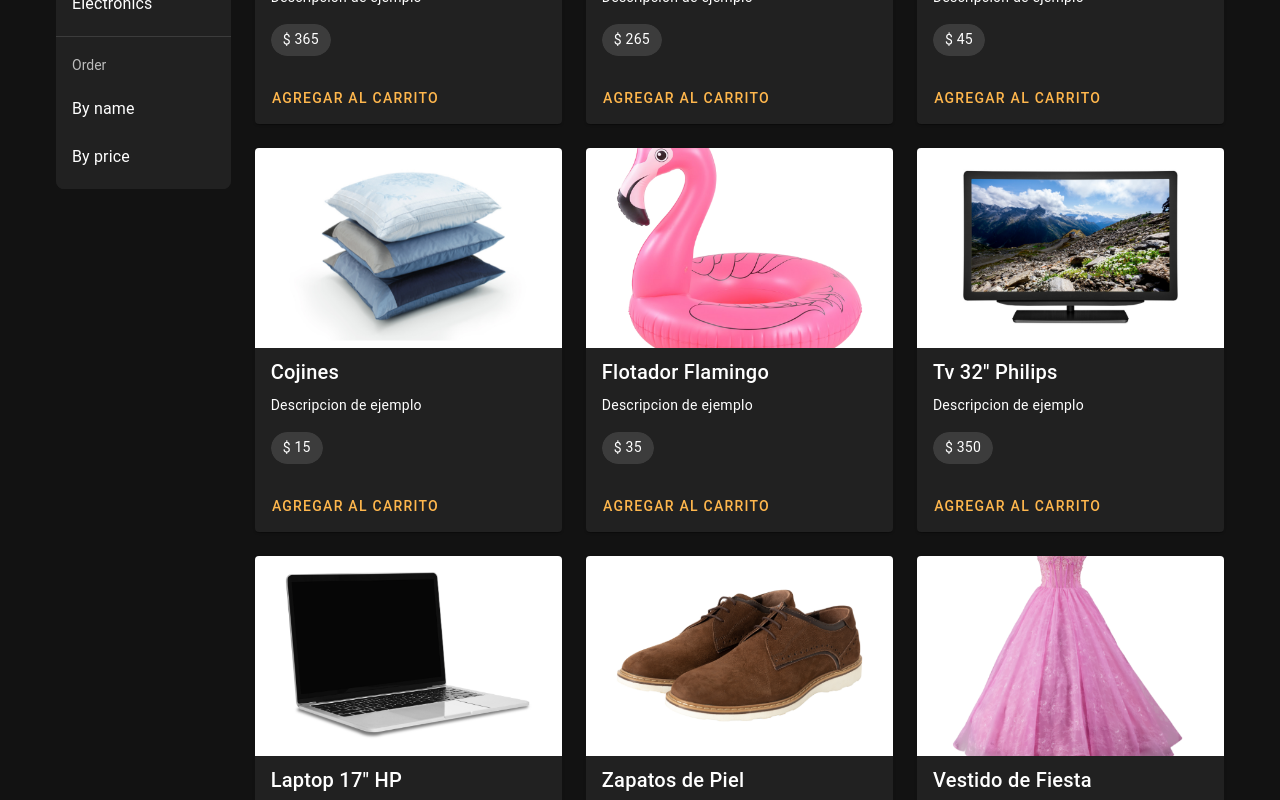
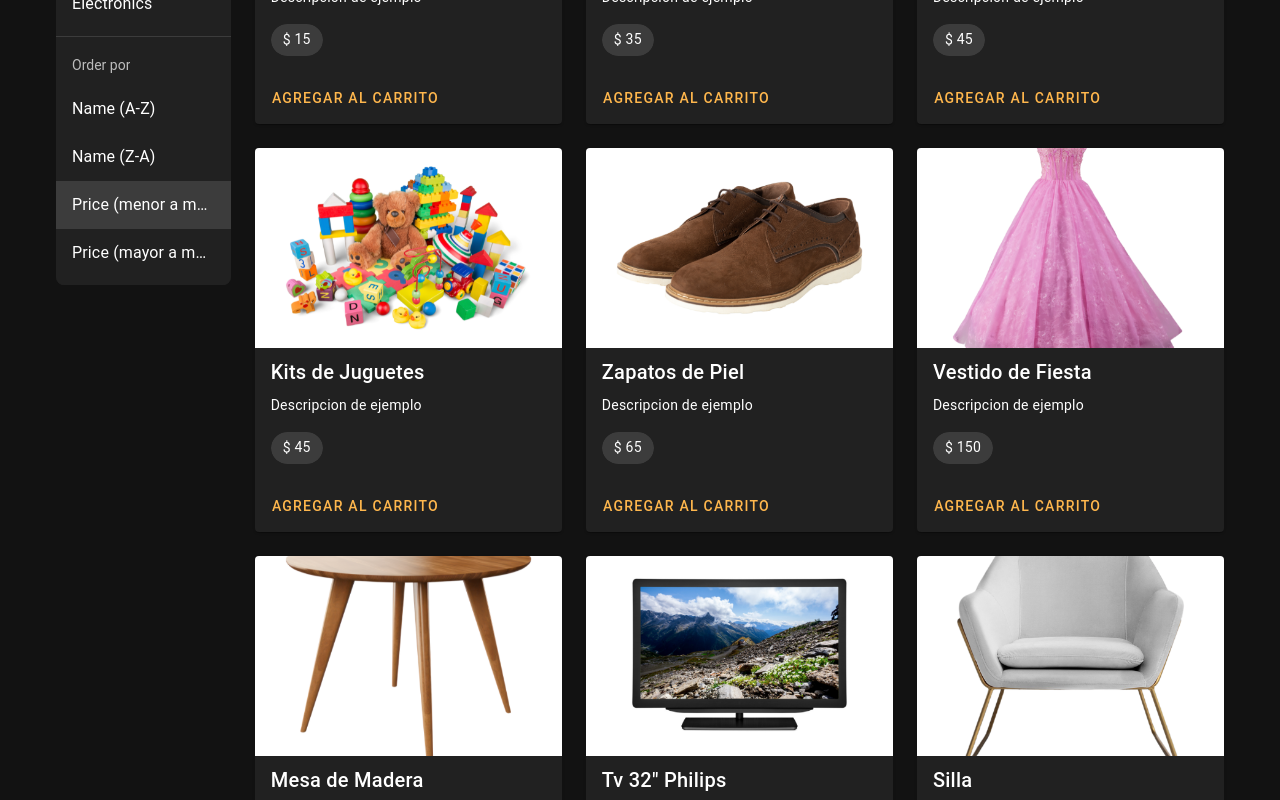
Before and after one commit to yanethirv/vue3-ecommerce, a Vue app: page / in a window 1280 px wide. Shown: the part 340-1140 px from the top of the page. Built offline with nearby package versions, Linux system fonts and the light colour scheme.

Commit message:
Ordenar de mayor a menor precio, orden alfabetico de los productos

```diff
--- a/src/components/left/OrderOptions.vue
+++ b/src/components/left/OrderOptions.vue
@@ -5,7 +5,10 @@ import { useProductsStore } from '@/stores/products';
 
 export default {
     methods: {
-        ...mapActions(useProductsStore, ['orderByName', 'orderByPrice'])
+        ...mapActions(useProductsStore, [
+            'orderByName', 'orderByNameDesc',
+            'orderByPrice', 'orderByPriceDesc'
+        ]),
     },
     computed: {
         ...mapState(useProductsStore, ['orderBy'])
@@ -13,19 +16,34 @@ export default {
 }
 </script>
 <template>
-    <v-list-subheader>Order</v-list-subheader>
+    <v-list-subheader>Order por</v-list-subheader>
     <v-list-item
         link
         @click="orderByName" :active="orderBy === 'name'">
         <v-list-item-title>
-            By name
+            Name (A-Z)
+        </v-list-item-title>
+    </v-list-item>
+    <v-list-item
+        link
+        @click="orderByNameDesc" :active="orderBy === 'nameDesc'">
+        <v-list-item-title>
+            Name (Z-A)
         </v-list-item-title>
     </v-list-item>
     <v-list-item
         link
         @click="orderByPrice" :active="orderBy === 'price'">
         <v-list-item-title>
-            By price
+            Price (menor a mayor)
         </v-list-item-title>
     </v-list-item>
+    <v-list-item
+        link
+        @click="orderByPriceDesc" :active="orderBy === 'priceDesc'">
+        <v-list-item-title>
+            Price (mayor a menor)
+        </v-list-item-title>
+    </v-list-item>
+
 </template>
--- a/src/stores/products.ts
+++ b/src/stores/products.ts
@@ -5,7 +5,7 @@ export const useProductsStore = defineStore('products', {
     state: () => ({
         // Variables de Estado
         categoryId: null as number|null,
-        orderBy: '' as string,
+        orderBy: 'price' as string,
         _products: [
             { id: 1, name: 'Silla', price: 365, image: '/public/images/products/1.png', categoryId: 1 },
             { id: 2, name: 'Mesa de Madera', price: 265, image: '/public/images/products/2.png', categoryId: 1 },
@@ -42,8 +42,16 @@ export const useProductsStore = defineStore('products', {
                 return products.sort((a, b) => a.name.localeCompare(b.name));
             }
 
+            if (state.orderBy === 'nameDesc'){
+                return products.sort((a, b) => b.name.localeCompare(a.name));
+            }
+
             if (state.orderBy === 'price'){
                 return products.sort((a, b) => a.price - b.price);
+            }
+
+            if (state.orderBy === 'priceDesc'){
+                return products.sort((a, b) => b.price - a.price);
             }
 
         }
@@ -56,9 +64,15 @@ export const useProductsStore = defineStore('products', {
         orderByName() {
             this.orderBy = 'name'
         },
+        orderByNameDesc() {
+            this.orderBy = 'nameDesc'
+        },
         orderByPrice() {
             this.orderBy = 'price'
-        }
+        },
+        orderByPriceDesc() {
+            this.orderBy = 'priceDesc'
+        },
     },
 
 })
```
